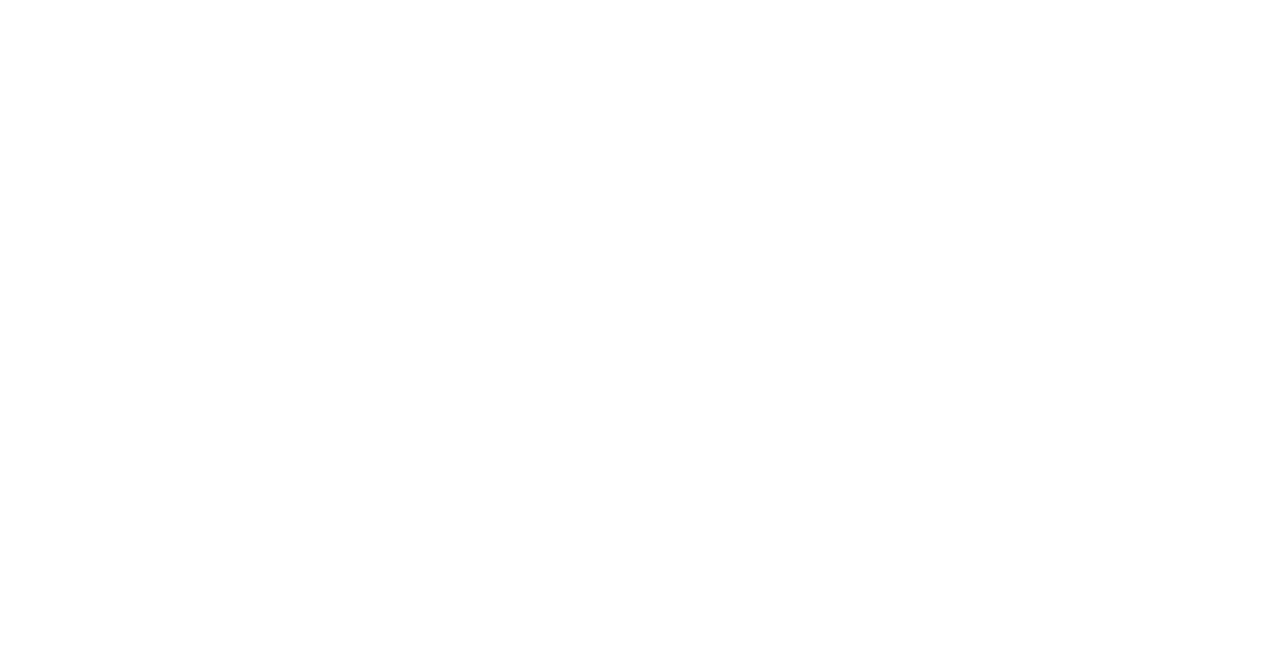
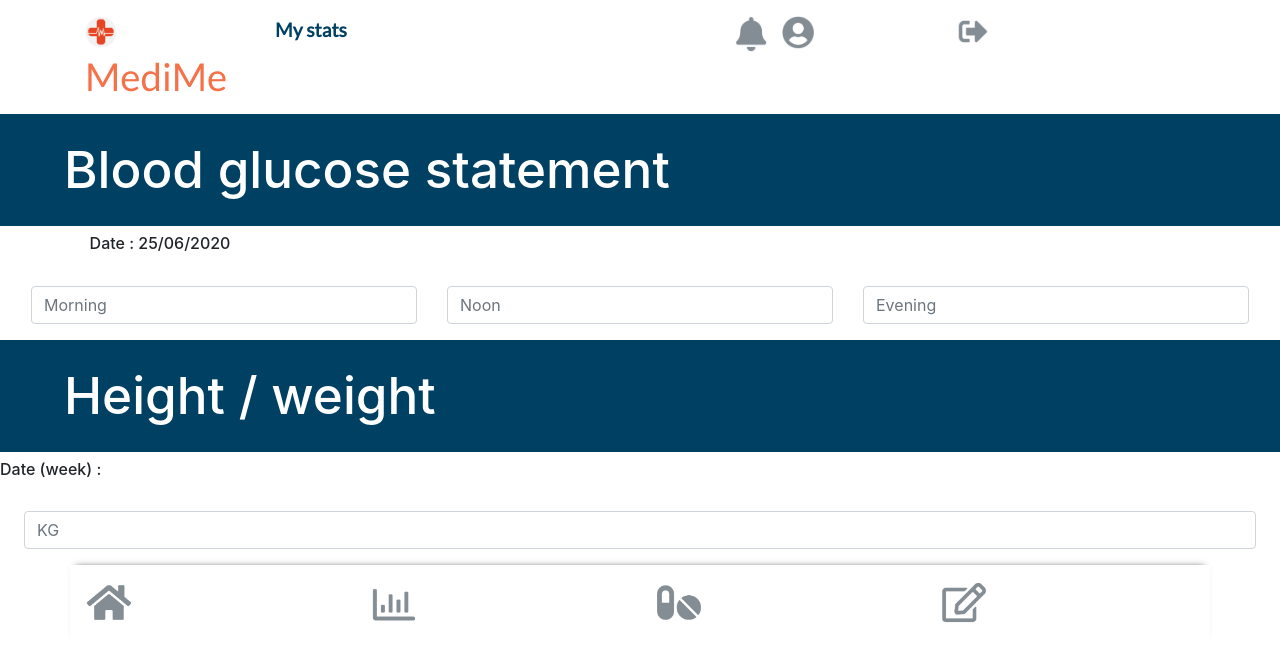
Before and after one commit to christellec64/doctolib_24.06.20_ACAT-ON, a React (Create React App) app in the folder doctolib/: page /stat in a window 1280 px wide. Shown: the top 660 px of the page. Built offline with nearby package versions, Linux system fonts and the light colour scheme.

Commit message:
create titles and container

```diff
--- a/doctolib/src/App.js
+++ b/doctolib/src/App.js
@@ -7,6 +7,7 @@
 } from "react-router-dom";
 import Home from './components/Home';
 import Dashboard from './components/Dashboard';
+import Stat from './components/stats/Stat.jsx';
 
 function App() {
   return (
@@ -30,7 +31,7 @@
         <Route exact path='/information' />
         <Route exact path='/treatment' />
         <Route exact path='/pilllist' />
-        <Route exact path='/stat' />
+        <Route exact path='/stat' component={Stat} />
         <Route exact path='/ordonance' />
         <Route exact path='/dashboard' component={Dashboard} />
       </Switch>
--- a/doctolib/src/components/Navbar.jsx
+++ b/doctolib/src/components/Navbar.jsx
@@ -1,22 +1,38 @@
-import React from 'react';
+import React from "react";
 
-import styles from './Navbar.module.css'
-import logo from '../img/logo.png';
-import bell from '../img/bell.png';
-import user from '../img/user.png';
-import logout from '../img/logout.png';
+import styles from "./Navbar.module.css";
+import logo from "../img/logo.png";
+import bell from "../img/bell.png";
+import user from "../img/user.png";
+import logout from "../img/logout.png";
 
-import { Container, Row, Col } from 'reactstrap';
+import { Container, Row, Col } from "reactstrap";
 
-function Navbar() {
+function Navbar({ title }) {
   return (
     <>
       <Container className={styles.navbar}>
         <Row className={styles.listItem}>
-          <Col xs='6'><img src={logo} alt='logo app' className={styles.logo} />MediMe</Col>
-          <Col xs='2'><img src={bell} alt='notification' className={styles.item} /></Col>
-          <Col xs='2'><img src={user} alt='user' className={styles.item} /></Col>
-          <Col xs='2'><img src={logout} alt='log out' className={styles.item} /></Col>
+          <Col xs="2">
+            <Row>
+              <Col>
+                <img src={logo} alt="logo app" className={styles.logo} />
+              </Col>
+            </Row>
+            <Row>
+              <Col className={styles.medime}>MediMe</Col>
+            </Row>
+          </Col>
+          <Col xs={{ size: 5, offset: 0.5 }} className={styles.title}>{title}</Col>
+          <Col xs="1.5">
+            <img src={bell} alt="notification" className={styles.item} />
+          </Col>
+          <Col xs="2">
+            <img src={user} alt="user" className={styles.item} />
+          </Col>
+          <Col xs="1.5">
+            <img src={logout} alt="log out" className={styles.item} />
+          </Col>
         </Row>
       </Container>
     </>
--- a/doctolib/src/components/Navbar.module.css
+++ b/doctolib/src/components/Navbar.module.css
@@ -1,14 +1,12 @@
-@import url('https://fonts.googleapis.com/css2?family=Lato&display=swap');
-
+@import url("https://fonts.googleapis.com/css2?family=Lato&display=swap");
 
 .navbar {
   background-color: white;
-  color: #F3724A;
-  font-family: 'Lato';
+  color: #f3724a;
+  font-family: "Lato";
   font-size: 1.2rem;
   width: 100vw;
   margin-top: 1rem;
-
 }
 
 .listItem {
@@ -19,7 +17,16 @@
   width: 2rem;
 }
 
-.logo{
+.logo {
   width: 2rem;
   margin-right: 0.4rem;
 }
+
+.medime {
+  font-size: 3vw;
+}
+
+.title {
+  color: #004163;
+  font-weight: bold;
+}
--- /dev/null
+++ b/doctolib/src/components/stats/Stat.jsx
@@ -0,0 +1,61 @@
+import React from "react";
+
+import Navbar from "../Navbar";
+import Footer from "../Footer";
+
+import styles from "./Stat.module.css";
+import { Row, Col, FormGroup, Label, Input } from "reactstrap";
+
+function stat() {
+  const jour = new Date().getDate();
+  const month = new Date().getMonth();
+  const year = new Date().getFullYear();
+  return (
+    <>
+      <Navbar title="My stats"/>
+      <h5 className={`${styles.h5} mt-2`}>Blood glucose statement</h5>
+      <h6 className={styles.h6}>
+        Date : {jour}/0{month + 1}/{year}
+      </h6>
+      <Row className="mr-3 ml-3">
+        <Col>
+          <FormGroup>
+            <Label for="morning" />
+            <Input
+              type="text"
+              name="morning"
+              id="morning"
+              placeholder="Morning"
+            />
+          </FormGroup>
+        </Col>
+        <Col>
+          <FormGroup>
+            <Label for="Noon" />
+            <Input type="text" name="Noon" id="Noon" placeholder="Noon" />
+          </FormGroup>
+        </Col>
+        <Col>
+          <FormGroup>
+            <Label for="Evening" />
+            <Input
+              type="text"
+              name="Evening"
+              id="Evening"
+              placeholder="Evening"
+            />
+          </FormGroup>
+        </Col>
+      </Row>
+      <h5 className={styles.h5}>Height / weight</h5>
+      <h6>Date (week) :</h6>
+      <FormGroup className="mr-4 ml-4">
+        <Label for="weight" />
+        <Input type="number" name="weight" id="weight" placeholder="KG" />
+      </FormGroup>
+      <Footer />
+    </>
+  );
+}
+
+export default stat;
--- /dev/null
+++ b/doctolib/src/components/stats/Stat.module.css
@@ -0,0 +1,9 @@
+.h5 {
+    padding : 2vw 0 2vw 5vw;
+    background-color : #004163;
+    color : white;
+    font-size : 4vw;
+}
+.h6 {
+    padding-left : 7vw;
+}
```
Also changed, not shown: 1 other file (tests, documents, lock files or other folders).
